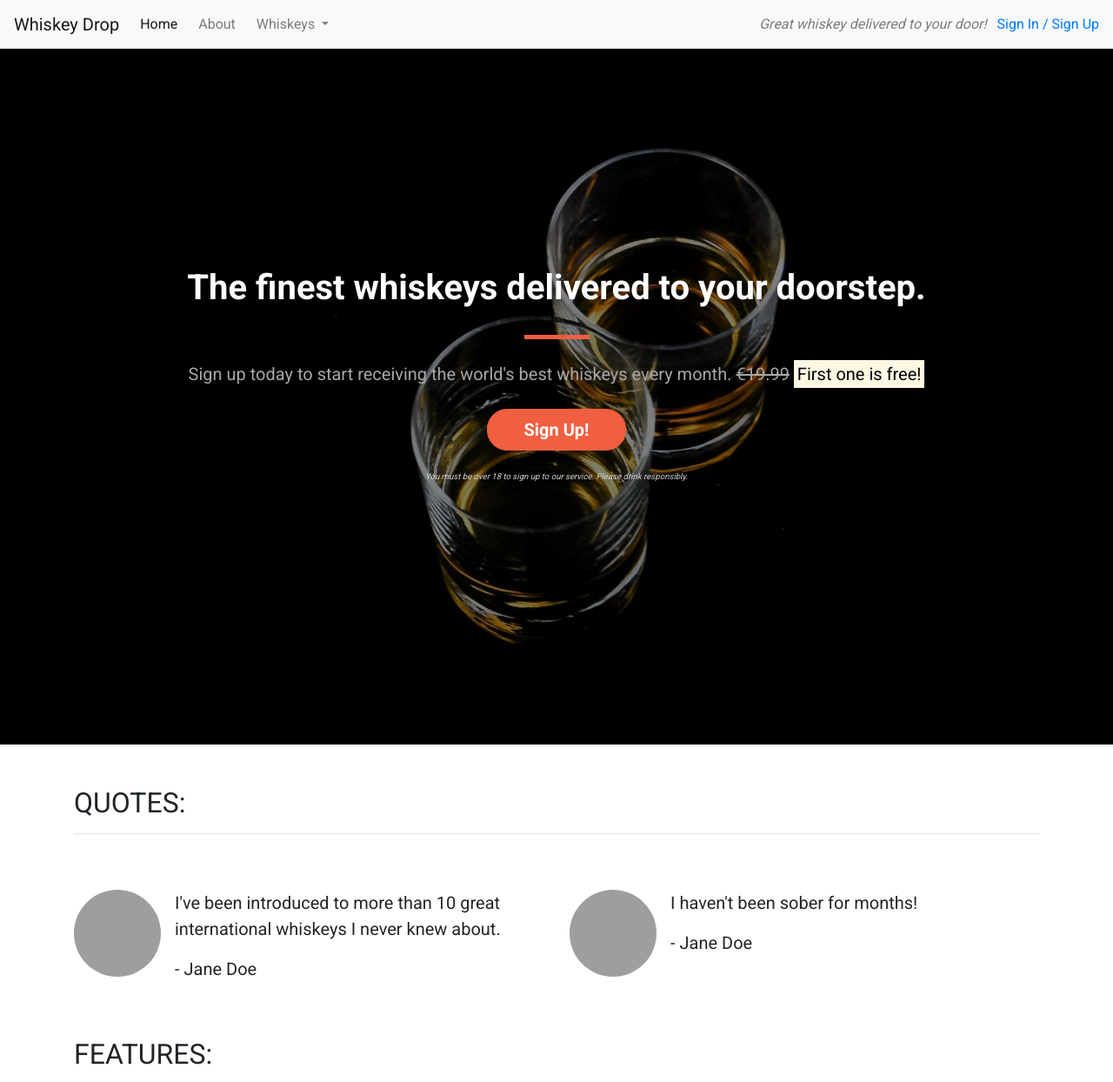
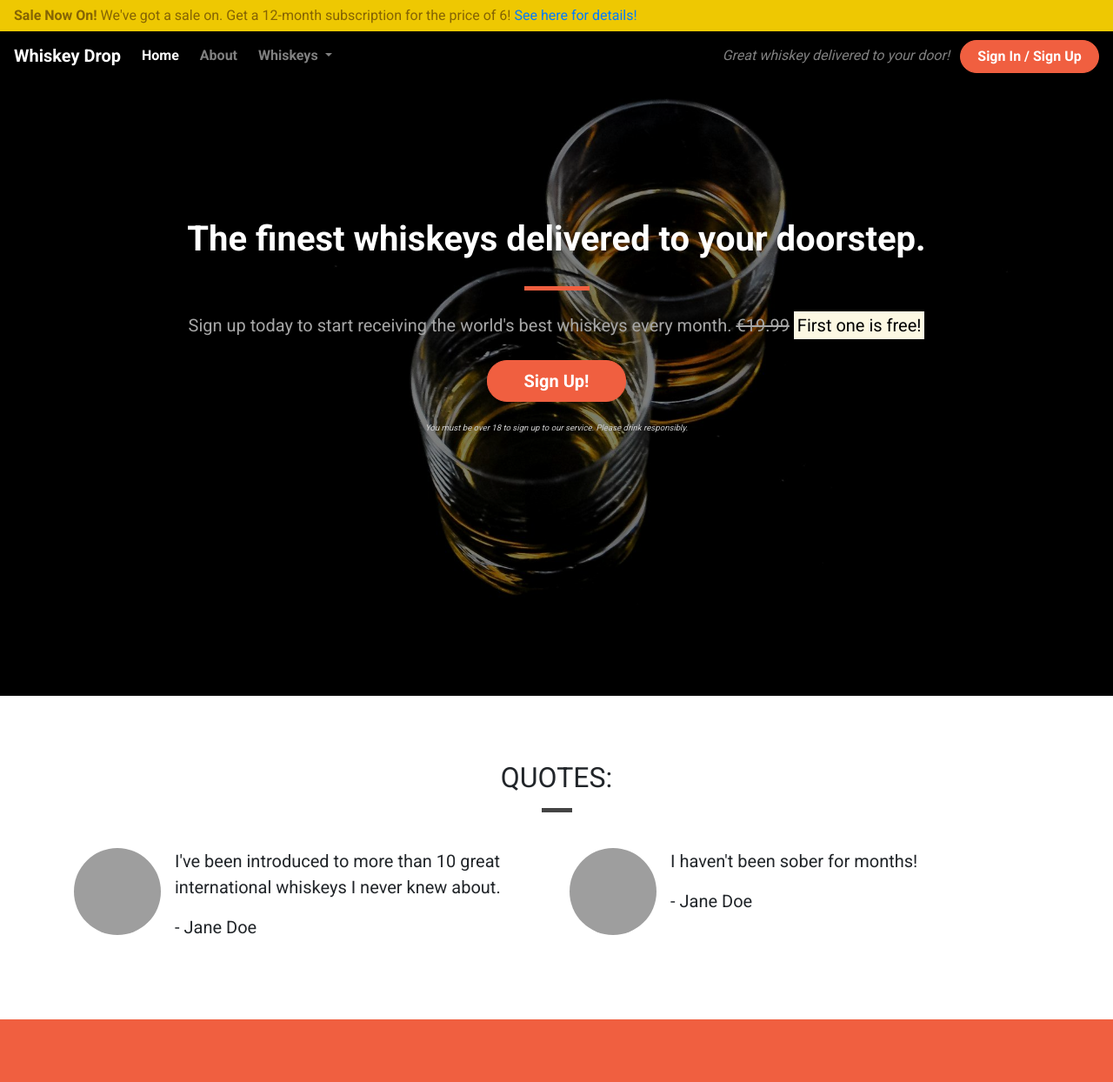
Before and after one commit to MariaHochstoeger/bootstrap-test-project, a plain HTML site: page index.html in a window 1280 px wide. Shown: the top 1244 px of the page at 87% size. Drawn offline with nearby package versions, Linux system fonts and the light colour scheme; grey boxes are pictures that could not be loaded; a web font is replaced by a local one.

Commit message:
Finish page by customizing css

```diff
--- a/css/style.css
+++ b/css/style.css
@@ -4,8 +4,24 @@ body {
     font-family: 'Roboto', sans-serif;
 }
 
-.alert-container {
+.container-wrapper {}
 
+.container-wrapper--red {
+    background-color: #f05f40;
+    color: white;
+}
+
+.alert-container .col-12 {
+    padding-left: 0;
+    padding-right: 0;
+}
+
+.site-wide-alert {
+    border-radius: 0;
+    margin-bottom: 0;
+    padding: 5px 15px;
+    background-color: #eec802;
+    border-color: #eec802;
 }
 
 .callout-container {
@@ -40,20 +56,79 @@ body {
 
 }
 
+/* Page headders */
+
+.page-header {
+    margin-bottom: 0;
+    border-bottom: 0;
+    text-align: center;
+
+}
+
+.page-header h2 {
+    margin-top: 0;
+}
+
+.quotes .page-header {
+    margin-bottom: 25px;
+}
+
 /* Block dividers */
 
 .block-divider {
     height: 5px;
     width: 75px;
     border: 0;
+    background-color: #444;
 }
 
 .block-divider--orange {
     background-color: #f05f40;
 }
 
+.block-divider--white {
+    background-color: white;
+}
+
 .block-divider--short {
     width: 35px;
+}
+
+/* Content containers */
+
+.content-container {
+    padding-top: 75px;
+    padding-bottom: 75px;
+}
+
+/* Navbar */
+
+.navalert-container {
+    position: absolute;
+    top: 0;
+    left: 0;
+    padding-left: 0;
+    padding-right: 0;
+    z-index: 1;
+}
+
+.navbar {
+    margin-bottom: 0;
+    border: 0;
+    width: 100%;
+    background-color: rgba(0,0,0,0.25);
+}
+
+.navbar .navbar-toggler {
+    border: 0;
+}
+
+.navbar-brand {
+    font-weight: bold;
+}
+
+.navbar .navbar-nav a {
+    font-weight: bold;
 }
 
 /* Jumbotron */
@@ -101,3 +176,24 @@ body {
     background-color: #df4929;
     border-color: #df4929;
 }
+
+.feature {
+    text-align: center;
+    margin-bottom: 40px;
+}
+
+.feature i {
+    margin-bottom: 20px;
+    font-size: 45px;
+    line-height: 45px;
+}
+
+.feature .btn {
+    background-color: white;
+    border-color: white;
+    border-radius: 15px;
+    min-width: 100px;
+    font-weight: bold;
+    margin-top: 10px;
+    color: #f05f40;
+}
--- a/index.html
+++ b/index.html
@@ -1,19 +1,35 @@
 <!DOCTYPE html>
 <html lang="en">
+
 <head>
   <meta charset="UTF-8">
   <meta name="viewport" content="width=device-width, initial-scale=1.0">
   <title>Whiskey Drop | Taste a new whiskey every month</title>
-    <link rel="stylesheet" href="https://cdn.jsdelivr.net/npm/bootstrap@4.6.2/dist/css/bootstrap.min.css" integrity="sha384-xOolHFLEh07PJGoPkLv1IbcEPTNtaed2xpHsD9ESMhqIYd0nLMwNLD69Npy4HI+N" crossorigin="anonymous">
+  <link rel="stylesheet" href="https://cdn.jsdelivr.net/npm/bootstrap@4.6.2/dist/css/bootstrap.min.css"
+    integrity="sha384-xOolHFLEh07PJGoPkLv1IbcEPTNtaed2xpHsD9ESMhqIYd0nLMwNLD69Npy4HI+N" crossorigin="anonymous">
   <link rel="stylesheet" href="css/style.css" type="text/css">
 
 </head>
 
 <body>
-  <nav class="navbar navbar-light bg-light navbar-expand-sm">
+  <div class="container-fluid navalert-container">
+
+    <div class="container-fluid alert-container">
+      <div class="row d-none d-sm-block">
+        <div class="col-12">
+          <div class="site-wide-alert alert alert-warning">
+            <strong>Sale Now On!</strong> We've got a sale on. Get a 12-month subscription for the price of 6! <a
+              href="">See here for details!</a>
+          </div>
+        </div>
+      </div>
+    </div>
+
+    <nav class="navbar navbar-dark navbar-expand-sm">
       <a href="/" class="navbar-brand">Whiskey Drop</a>
 
-    <button class="navbar-toggler ml-auto" type="button" data-toggle="collapse" data-target="#navbarNavDropdown" aria-controls="navbarNavDropdown" aria-expanded="false" aria-label="Toggle navigation">
+      <button class="navbar-toggler ml-auto" type="button" data-toggle="collapse" data-target="#navbarNavDropdown"
+        aria-controls="navbarNavDropdown" aria-expanded="false" aria-label="Toggle navigation">
         <span class="navbar-toggler-icon"></span>
       </button>
 
@@ -22,7 +38,8 @@
           <li class="active nav-item mr-2"><a class="nav-link" href="/">Home</a></li>
           <li class="nav-item mr-2"><a class="nav-link" href="/about">About</a></li>
           <li class="nav-item dropdown">
-          <a class="nav-link dropdown-toggle" href="#" id="navbarDropdownMenuLink" role="button" data-toggle="dropdown" aria-haspopup="true" aria-expanded="false">
+            <a class="nav-link dropdown-toggle" href="#" id="navbarDropdownMenuLink" role="button"
+              data-toggle="dropdown" aria-haspopup="true" aria-expanded="false">
               Whiskeys
             </a>
             <div class="dropdown-menu" aria-labelledby="navbarDropdownMenuLink">
@@ -38,20 +55,11 @@
       </div>
       <div class="d-none d-md-block">
         <p class="navbar-text my-auto mr-2"><i>Great whiskey delivered to your door!</i></p>
-      <a href="/login">Sign In / Sign Up</a>
+        <a href="/login" class="btn btn--cta btn--red">Sign In / Sign Up</a>
       </div>
     </nav>
-  <!--
-    <div class="container alert-container">
-      <div class="row d-none d-sm-block">
-        <div class="col-12">
-          <div class="alert alert-warning">
-            <strong>Sale Now On!</strong> We've got a sale on. Get a 12-month subscription for the price of 6! <a href="">See here for details!</a>
   </div>
-        </div>
-      </div>
-    </div>
-    -->
+
   <div class="container-fluid callout-container">
     <!-- Callout -->
     <div class="opaque-overlay">&nbsp;</div>
@@ -64,8 +72,10 @@
             <s class="d-none d-sm-inline">€19.99</s>
             <span class="d-inline d-sm-none"><br></span>
             <strong><mark>First one is free!</mark></strong></p>
-                <p><button class="btn btn-lg btn--cta btn--red" data-toggle="modal" data-target="#signUpModal">Sign Up!</button></p>
-                <p class="text-muted"><small>You must be over 18 to sign up to our service. Please drink responsibly.</small></p>
+          <p><button class="btn btn-lg btn--cta btn--red" data-toggle="modal" data-target="#signUpModal">Sign
+              Up!</button></p>
+          <p class="text-muted"><small>You must be over 18 to sign up to our service. Please drink responsibly.</small>
+          </p>
         </section>
       </div>
     </div>
@@ -73,12 +83,13 @@
   </div>
 
   <!-- Quotes -->
-        <div class="container quotes-container">
+  <div class="container-wrapper">
+    <div class="container quotes-container content-container">
       <section class="quotes">
         <div class="row">
-            <div class="col-12 my-5">
+          <div class="col-12 page-header">
             <h2 class="text-uppercase">Quotes:</h2>
-            <hr>
+            <hr class="block-divider block-divider--short">
           </div>
         </div>
         <div class="row">
@@ -112,40 +123,54 @@
       </section>
       <!-- /.quotes -->
     </div>
+  </div>
 
   <!-- Features -->
-        <div class="container features-container">
+  <div class="container-wrapper container-wrapper--red">
+    <div class="container features-container content-container">
       <section class="features">
         <div class="row">
-            <div class="col-12 my-5">
+          <div class="col-12 page-header">
             <h2 class="text-uppercase">Features:</h2>
+            <hr class="block-divider block-divider--short block-divider--white">
           </div>
         </div>
         <div class="row">
           <div class="col-12 col-md-6 col-lg-4">
             <div class="feature">
-                  <h3><i class="fa-solid fa-gift d-none d-sm-block"></i> Feature 1 <span class="badge badge-success">NEW!</span></h3>
-                  <p>Lorem ipsum dolor sit amet, consectetur adipiscing elit, sed do eiusmod tempor incididunt ut labore et dolore magna aliqua. Ut enim ad minim veniam, quis nostrud exercitation ullamco laboris nisi ut aliquip ex ea commodo consequat.</p>
+              <h3><i class="fa-solid fa-gift d-none d-sm-block"></i> Feature 1 <span
+                  class="badge badge-success">NEW!</span></h3>
+              <p>Lorem ipsum dolor sit amet, consectetur adipiscing elit, sed do eiusmod tempor incididunt ut labore et
+                dolore magna aliqua. Ut enim ad minim veniam, quis nostrud exercitation ullamco laboris nisi ut aliquip
+                ex
+                ea commodo consequat.</p>
               <p><a class="btn btn-sm btn-light" href="">Read More</a></p>
             </div>
           </div>
           <div class="col-12 col-md-6 col-lg-4">
             <div class="feature">
               <h3><i class="fa-solid fa-credit-card d-none d-sm-block"></i> Feature 2</h3>
-                  <p>Lorem ipsum dolor sit amet, consectetur adipiscing elit, sed do eiusmod tempor incididunt ut labore et dolore magna aliqua. Ut enim ad minim veniam, quis nostrud exercitation ullamco laboris nisi ut aliquip ex ea commodo consequat.</p>
+              <p>Lorem ipsum dolor sit amet, consectetur adipiscing elit, sed do eiusmod tempor incididunt ut labore et
+                dolore magna aliqua. Ut enim ad minim veniam, quis nostrud exercitation ullamco laboris nisi ut aliquip
+                ex
+                ea commodo consequat.</p>
               <p><a class="btn btn-sm btn-light" href="">Read More</a></p>
             </div>
           </div>
           <div class="col-12 d-md-none d-lg-block col-lg-4">
             <div class="feature">
               <h3><i class="fa-solid fa-circle-xmark d-none d-sm-block"></i> Feature 3</h3>
-                  <p>Lorem ipsum dolor sit amet, consectetur adipiscing elit, sed do eiusmod tempor incididunt ut labore et dolore magna aliqua. Ut enim ad minim veniam, quis nostrud exercitation ullamco laboris nisi ut aliquip ex ea commodo consequat.</p>
+              <p>Lorem ipsum dolor sit amet, consectetur adipiscing elit, sed do eiusmod tempor incididunt ut labore et
+                dolore magna aliqua. Ut enim ad minim veniam, quis nostrud exercitation ullamco laboris nisi ut aliquip
+                ex
+                ea commodo consequat.</p>
               <p><a class="btn btn-sm btn-light" href="">Read More</a></p>
             </div>
           </div>
         </div>
       </section>
       <!-- /.features -->
+    </div>
   </div>
 
   <div class="modal" tabindex="-1" id="signUpModal" role="dialog">
@@ -179,10 +204,19 @@
     </div>
   </div>
   <script src="https://kit.fontawesome.com/73d77f4c3d.js" crossorigin="anonymous"></script>
-    <script src="https://cdn.jsdelivr.net/npm/bootstrap@4.6.2/dist/js/bootstrap.bundle.min.js" integrity="sha384-Fy6S3B9q64WdZWQUiU+q4/2Lc9npb8tCaSX9FK7E8HnRr0Jz8D6OP9dO5Vg3Q9ct" crossorigin="anonymous"></script>
-    <script src="https://cdn.jsdelivr.net/npm/jquery@3.5.1/dist/jquery.slim.min.js" integrity="sha384-DfXdz2htPH0lsSSs5nCTpuj/zy4C+OGpamoFVy38MVBnE+IbbVYUew+OrCXaRkfj" crossorigin="anonymous"></script>
-    <script src="https://cdn.jsdelivr.net/npm/popper.js@1.16.1/dist/umd/popper.min.js" integrity="sha384-9/reFTGAW83EW2RDu2S0VKaIzap3H66lZH81PoYlFhbGU+6BZp6G7niu735Sk7lN" crossorigin="anonymous"></script>
-    <script src="https://cdn.jsdelivr.net/npm/bootstrap@4.6.2/dist/js/bootstrap.min.js" integrity="sha384-+sLIOodYLS7CIrQpBjl+C7nPvqq+FbNUBDunl/OZv93DB7Ln/533i8e/mZXLi/P+" crossorigin="anonymous"></script>
+  <script src="https://cdn.jsdelivr.net/npm/bootstrap@4.6.2/dist/js/bootstrap.bundle.min.js"
+    integrity="sha384-Fy6S3B9q64WdZWQUiU+q4/2Lc9npb8tCaSX9FK7E8HnRr0Jz8D6OP9dO5Vg3Q9ct" crossorigin="anonymous">
+  </script>
+  <script src="https://cdn.jsdelivr.net/npm/jquery@3.5.1/dist/jquery.slim.min.js"
+    integrity="sha384-DfXdz2htPH0lsSSs5nCTpuj/zy4C+OGpamoFVy38MVBnE+IbbVYUew+OrCXaRkfj" crossorigin="anonymous">
+  </script>
+  <script src="https://cdn.jsdelivr.net/npm/popper.js@1.16.1/dist/umd/popper.min.js"
+    integrity="sha384-9/reFTGAW83EW2RDu2S0VKaIzap3H66lZH81PoYlFhbGU+6BZp6G7niu735Sk7lN" crossorigin="anonymous">
+  </script>
+  <script src="https://cdn.jsdelivr.net/npm/bootstrap@4.6.2/dist/js/bootstrap.min.js"
+    integrity="sha384-+sLIOodYLS7CIrQpBjl+C7nPvqq+FbNUBDunl/OZv93DB7Ln/533i8e/mZXLi/P+" crossorigin="anonymous">
+  </script>
 
 </body>
+
 </html>
```
Lines whose indentation alone changed are shown as unchanged.
